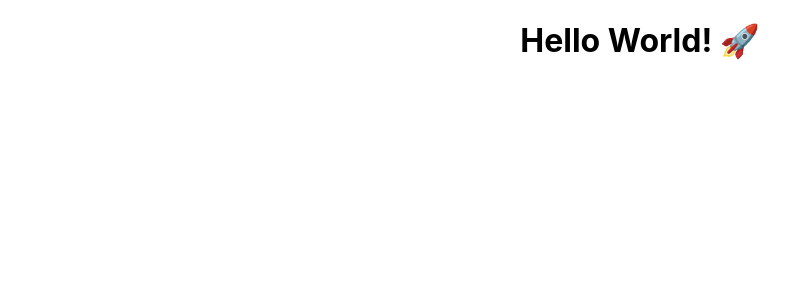
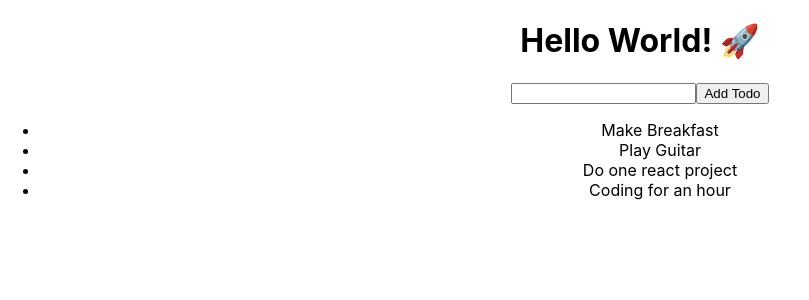
Before and after one commit to tarunfy/todo-list--react, a React (Create React App) app: page / in a window 1280 px wide. Shown: the top 300 px of the page, without its empty margins (0-809 px from the left). Built offline with nearby package versions, Linux system fonts and the light colour scheme.

Commit message:
basic input functionality added

```diff
--- a/src/App.js
+++ b/src/App.js
@@ -1,9 +1,37 @@
+import React, { useState } from "react";
 import "./App.css";
 
 function App() {
+  const [todos, setTodos] = useState([
+    "Make Breakfast",
+    "Play Guitar",
+    "Do one react project",
+    "Coding for an hour",
+  ]);
+  const [input, setInput] = useState("");
+  const addTodo = (e) => {
+    e.preventDefault();
+    setTodos([...todos, input]);
+    setInput("");
+  };
   return (
     <div className="App">
       <h1>Hello World! 🚀 </h1>
+      <form>
+        <input
+          type="text"
+          value={input}
+          onChange={(e) => setInput(e.target.value)}
+        />
+        <button type="submit" onClick={addTodo}>
+          Add Todo
+        </button>
+      </form>
+      <ul>
+        {todos.map((todo) => (
+          <li>{todo}</li>
+        ))}
+      </ul>
     </div>
   );
 }
```
